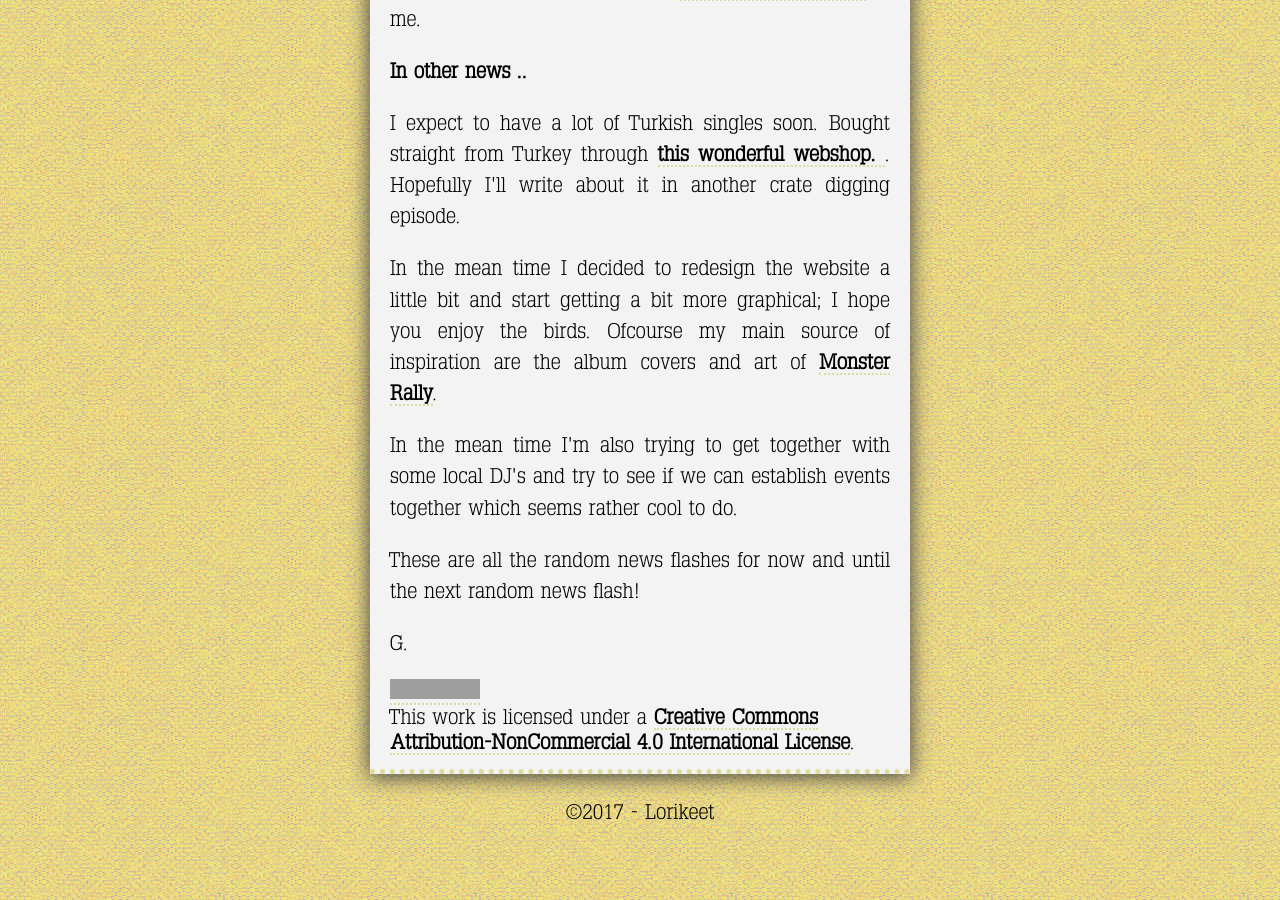
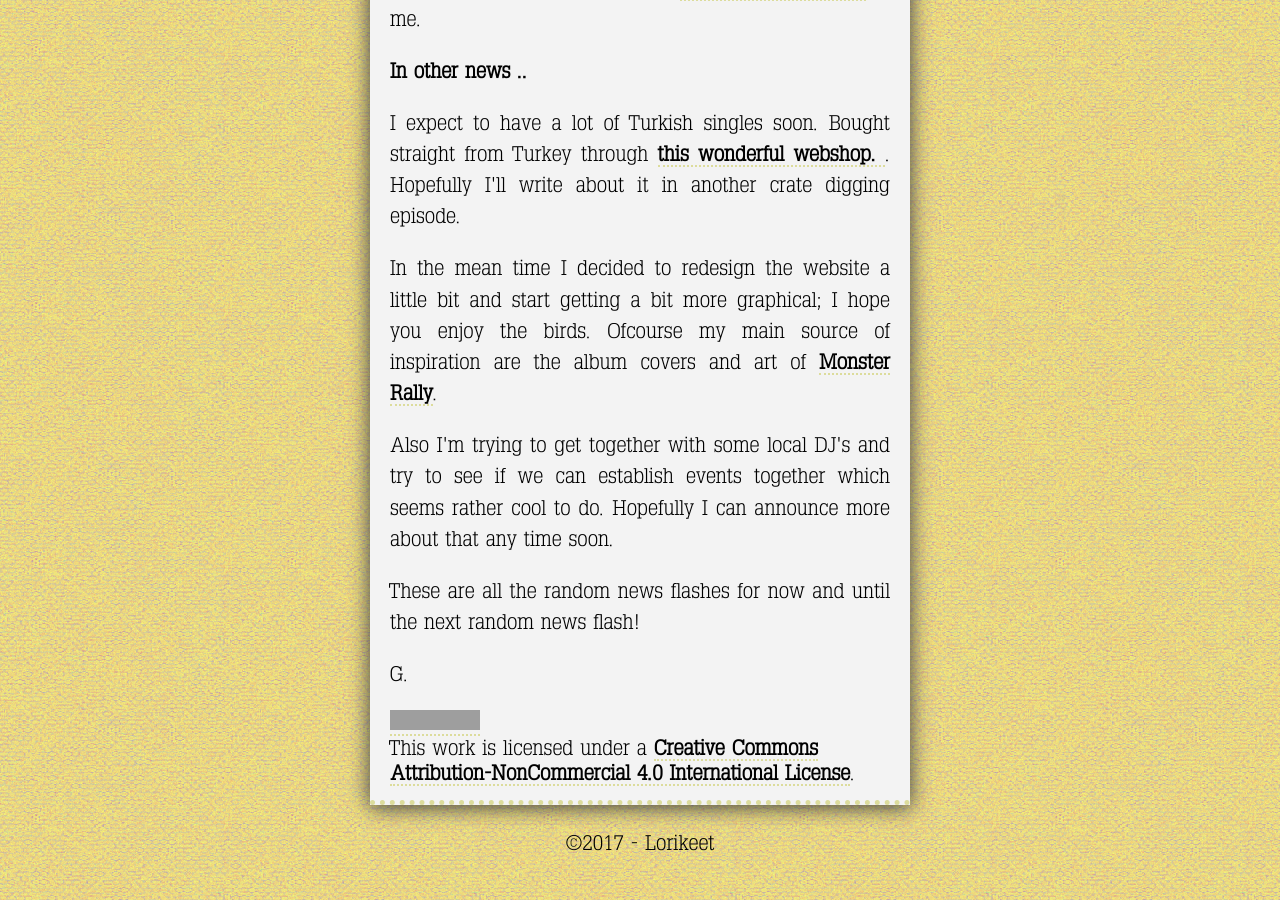
Before and after one commit to grdw/lorikeet, a Jekyll site: the page built from _posts/2017-02-05-new-setup.md, in a window 1280 px wide and 900 px high, scrolled down 1162 px. Built offline with Jekyll 4.4.1, drawn with Linux system fonts in a browser that asks for light colours; grey boxes are pictures that could not be loaded.

Commit message:
Update text

```diff
--- a/_posts/2017-02-05-new-setup.md
+++ b/_posts/2017-02-05-new-setup.md
@@ -33,9 +33,9 @@ tags:
 </p>
 
 <p>
-  In the mean time I'm also trying to get together with some local DJ's
+  Also I'm trying to get together with some local DJ's
   and try to see if we can establish events together which seems rather
-  cool to do.
+  cool to do. Hopefully I can announce more about that any time soon.
 </p>
 
 <p>
```
